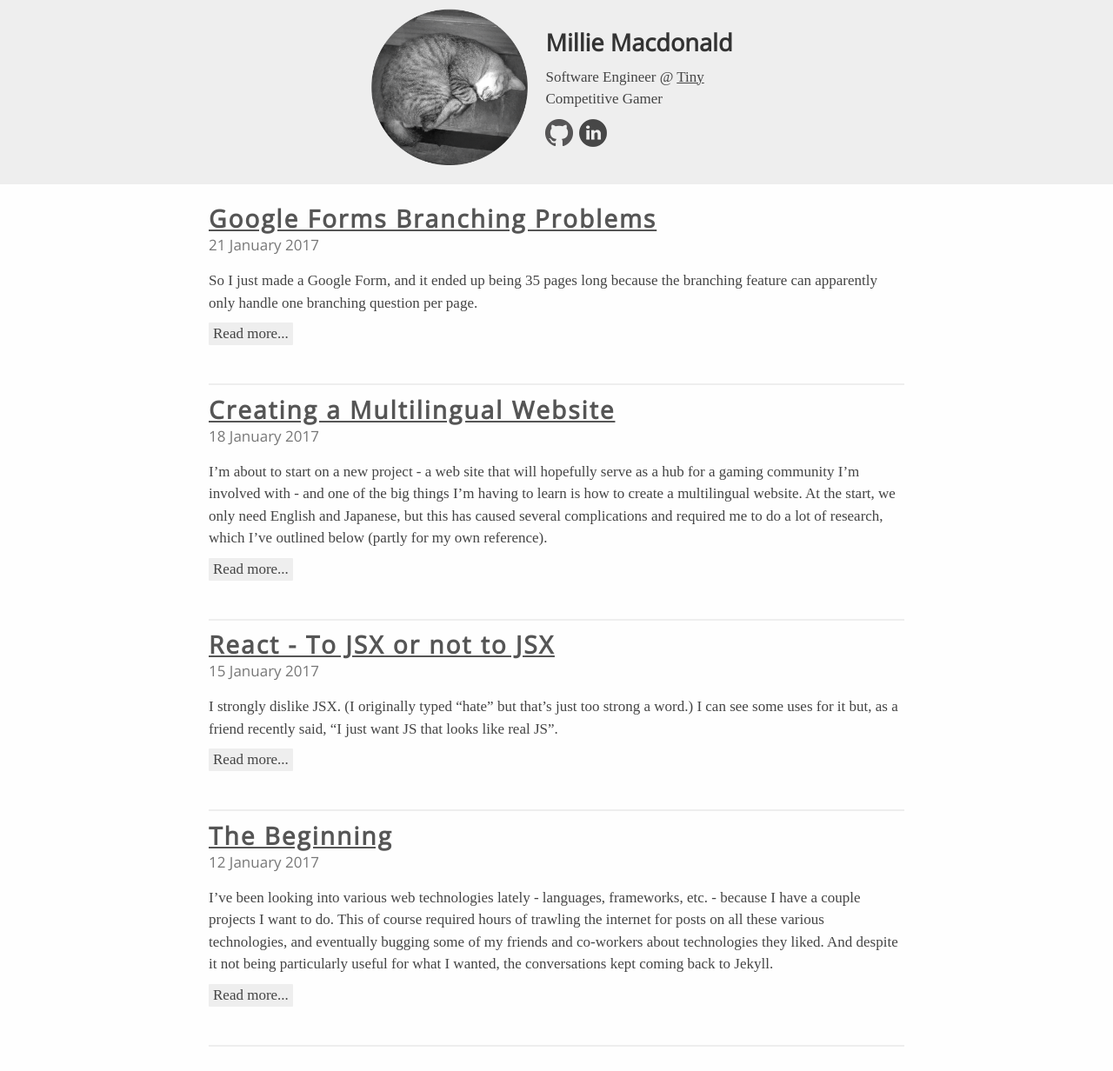
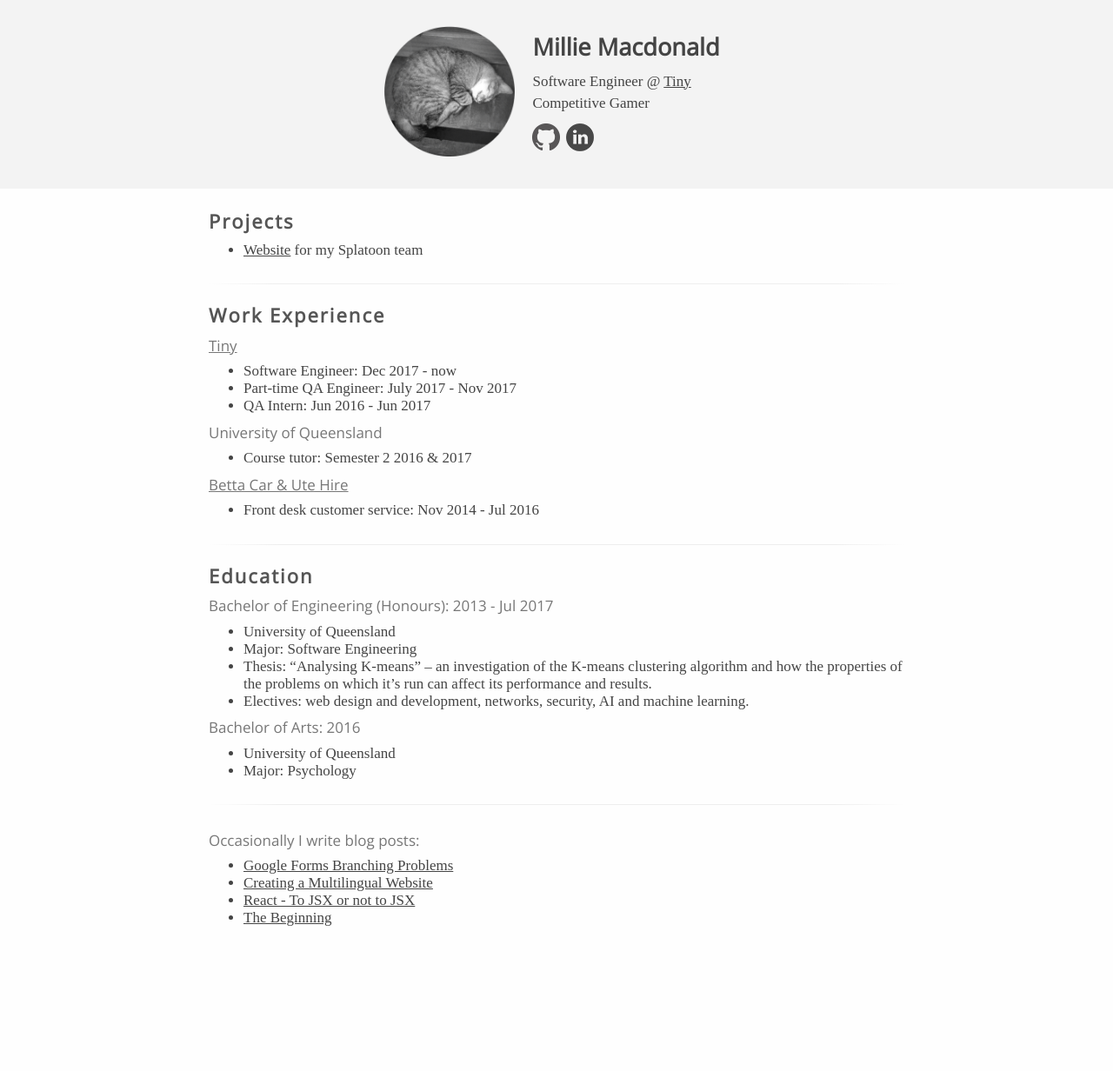
Before and after one commit to metricjs/metricjs.github.io, a Jekyll site: the page built from index.html, in a window 1280 px wide. Shown: the whole page at 87% size. Built offline with Jekyll 4.4.1, drawn with Linux system fonts in a browser that asks for light colours; some web fonts are replaced; after the commit the page ends 1095 px from its top, so only the background shows below that.

Commit message:
Add new resume sections

```diff
--- a/css/main.css
+++ b/css/main.css
@@ -1,11 +1,19 @@
-body, h1, h2, h3, p, a, ul, ol, header, footer, nav, main, article {
+body, h1, h2, h3, p, a, ul, ol, header, footer, nav, #post_list, article {
 	font-size: 17px;
 	color: #444;
 	font-family: 'Gentium Basic', serif;
+	border: 0;
+	box-sizing: border-box;
+}
+
+body, h1, h2, h3, p, a, header, footer, nav, #post_list, article {
 	padding: 0;
 	margin: 0;
-	border: 0;
-	box-sizing: border-box;
+}
+
+ul, ol {
+	margin-top: 0.5em;
+	margin-bottom: 0.5em;
 }
 
 body {
@@ -16,7 +24,6 @@ h1 {
 	font-family: 'Open Sans', sans-serif;
 	font-size: 1.6em;
 	font-weight: 900;
-	color: #333;
 }
 
 h1 a {
@@ -25,7 +32,7 @@ h1 a {
 
 h2 {
 	font-family: 'Open Sans', sans-serif;
-	font-size: 1.5em;
+	font-size: 1.3em;
 	letter-spacing: 2px;
 	color: #555;
 }
@@ -35,7 +42,7 @@ h3 {
 	font-weight: 100;
 	font-size: 1em;
 	color: #777;
-	margin-bottom: 1em;
+	margin: 0.5em 0;
 }
 
 a {
@@ -49,16 +56,27 @@ hr {
 	border: 1px solid #eee;
 }
 
-main, .content_container {
+.content_container, .divider {
 	max-width: 800px;
 	width: 70%;
 	margin: 0 auto;
 }
 
+.content_container {
+	padding: 20px 0;
+}
+
+.divider {
+	height: 1px;
+	background: #f3f3f3;
+	background-image: linear-gradient(to right, #fefefe, #eee 10%, #eee 90%, #fefefe);
+}
+
 /* header styles */
 #header {
-	background-color: #eee;
 	line-height: 2em;
+	background-color: #f3f3f3;
+	margin-bottom: 2px;
 }
 
 #header .content_container {
@@ -67,10 +85,11 @@ main, .content_container {
 	justify-content: center;
 	align-items: center;
 	flex-wrap: wrap;
+	padding: 20px 0 15px 0;
 }
 
 #header .content_container #bch_icon {
-	width: 180px;
+	width: 150px;
 	margin: 10px 10px 10px 0;
 }
 
@@ -100,11 +119,7 @@ main, .content_container {
 }
 
 
-/* main styles */
-main {
-	padding: 20px 0;
-}
-
+/* #post_list styles */
 .btn {
 	margin: 10px 0;
 	background-color: #eee;
@@ -131,10 +146,21 @@ main {
 		flex-direction: column;
 	}
 
-	#header #bch_icon {
+	#header .content_container #bch_icon {
 		/* display: none;
 		visibility: hidden; */
-		width: 150px;
+		margin: 0;
+		padding: 0;
+		max-width: 150px;
+		width: inherit;
+		min-width: 50px;
+	}
+
+	#header .content_container>a {
+		max-width: 150px;
+		width: 90%;
+		min-width: 50px;
+		padding: 0;
 	}
 
 	#header_nav {
@@ -148,7 +174,7 @@ main {
 		margin: 0;
 	}
 
-	main {
+	#post_list {
 		width: 100%;
 		padding: 20px;
 	}
--- a/index.html
+++ b/index.html
@@ -15,20 +15,69 @@
 	<body>
 		{% include header.html %}
 
-		<main id="post_list">
-			{% for post in site.posts %}
-			<article>
-				<h2><a href="{{ post.url }}">{{ post.title }}</a></h2>
-				<h3 class="post_date">{{ post.date | date_to_long_string }} </h3>
-				{{ post.excerpt }}
-				<p class="btn"><a href="{{ post.url }}">Read more...</a></p>
-			</article>
+		<section id="projects">
+			<div class="content_container">
+				<h2>Projects</h2>
+				<ul>
+					<li><a href="http://riptidesquids.com/">Website</a> for my Splatoon team</li>
+				</ul>
+			</div>
+		</section>
 
-			<hr />
+		<div class="divider"></div>
 
-			{% endfor %}
+		<section id="work_experience">
+			<div class="content_container">
+				<h2>Work Experience</h2>
+				<h3><a href="https://www.tiny.cloud">Tiny</a></h3>
+				<ul>
+					<li>Software Engineer: Dec 2017 - now</li>
+					<li>Part-time QA Engineer: July 2017 - Nov 2017</li>
+					<li>QA Intern: Jun 2016 - Jun 2017</li>
+				</ul>
+				<h3>University of Queensland</h3>
+				<ul>
+					<li>Course tutor: Semester 2 2016 & 2017</li>
+				</ul>
+				<h3><a href="https://bettacarhire.com/">Betta Car & Ute Hire</a></h3>
+				<ul>
+					<li>Front desk customer service: Nov 2014 - Jul 2016</li>
+				</ul>
+			</div>
+		</section>
 
-		</main>
+		<div class="divider"></div>
+
+		<section id="education">
+			<div class="content_container">
+					<h2>Education</h2>
+					<h3>Bachelor of Engineering (Honours): 2013 - Jul 2017</h3>
+					<ul>
+						<li>University of Queensland</li>
+						<li>Major: Software Engineering</li>
+						<li>Thesis: “Analysing K-means” – an investigation of the K-means clustering algorithm and how the properties of the problems on which it’s run can affect its performance and results.</li>
+						<li>Electives: web design and development, networks, security, AI and machine learning.</li>
+					</ul>
+					<h3>Bachelor of Arts: 2016</h3>
+					<ul>
+						<li>University of Queensland</li>
+						<li>Major: Psychology</li>
+					</ul>
+			</div>
+		</section>
+
+		<div class="divider"></div>
+
+		<section id="post_list">
+			<div class="content_container">
+				<h3>Occasionally I write blog posts: </h3>
+				<ul>
+					{% for post in site.posts %}
+						<li><a href="{{ post.url }}">{{ post.title }}</a></li>
+					{% endfor %}
+				</ul>
+			</div>
+		</section>
 
 	</body>
 
```
Also changed, not shown: _layouts/post.html (+8 -7 lines).
